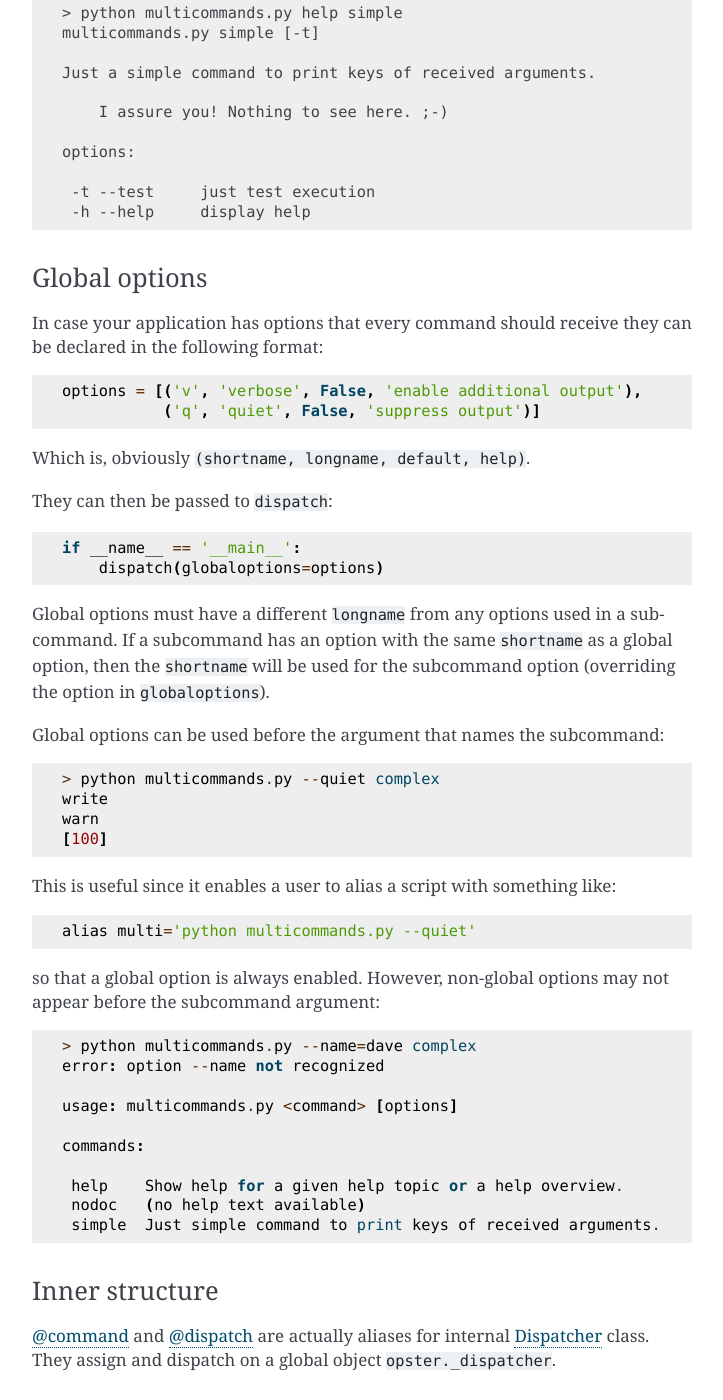
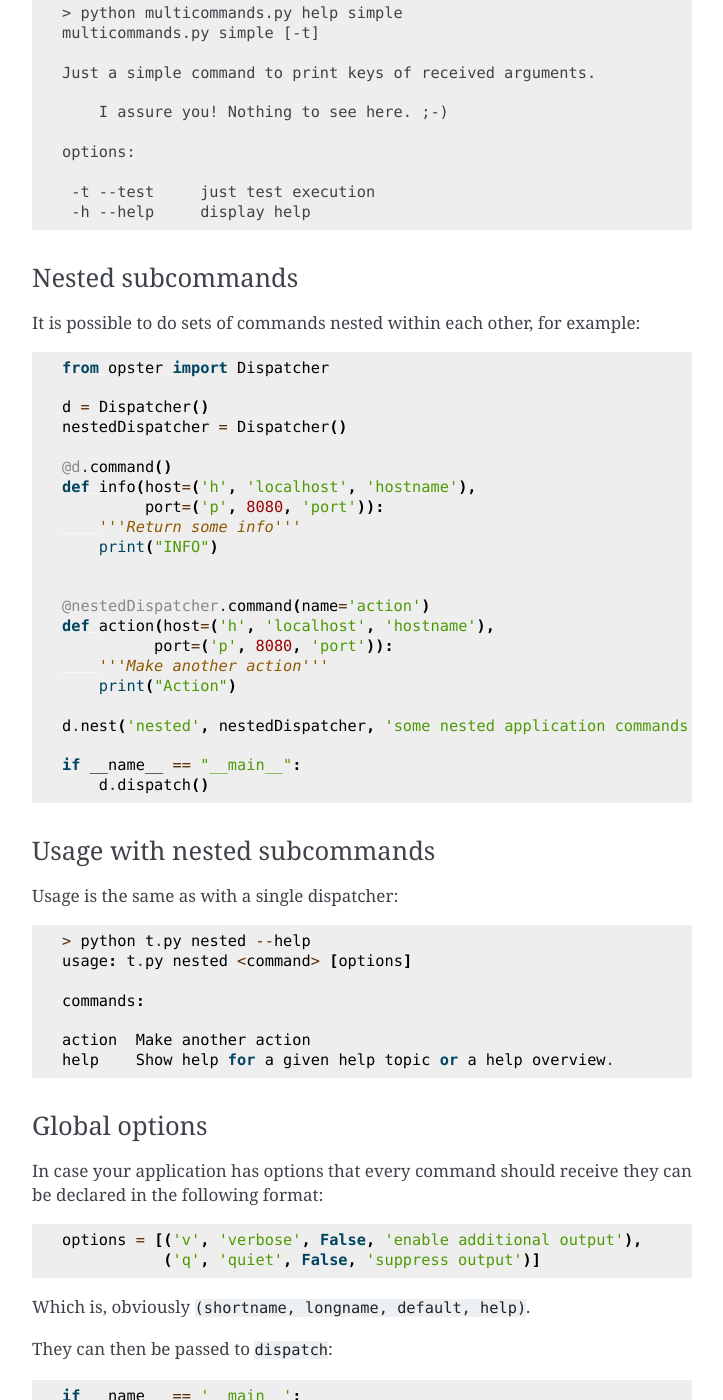
Before and after one commit to piranha/opster, a Sphinx documentation site: the page built from docs/overview.rst, in a window 1280 px wide and 1400 px high, scrolled down 3319 px. Shown: the whole window, without its empty margins (388-1111 px from the left). Built offline with Sphinx 7.4.7, drawn with Linux system fonts in a browser that asks for light colours; the version number could not be read and is left out; some of the changed text lies outside the part shown.

Commit message:
Add documentation for nested dispatchers and increment version.
In PyPI opster-3.8 package doesn't include nested dispatchers feature,
because it's probably was build from wrong branch.

```diff
--- a/docs/overview.rst
+++ b/docs/overview.rst
@@ -173,6 +173,47 @@ command::
    -t --test     just test execution
    -h --help     display help
 
+Nested subcommands
+------------------
+
+It is possible to do sets of commands nested within each other, for example::
+
+  from opster import Dispatcher
+
+  d = Dispatcher()
+  nestedDispatcher = Dispatcher()
+
+  @d.command()
+  def info(host=('h', 'localhost', 'hostname'),
+           port=('p', 8080, 'port')):
+      '''Return some info'''
+      print("INFO")
+
+
+  @nestedDispatcher.command(name='action')
+  def action(host=('h', 'localhost', 'hostname'),
+            port=('p', 8080, 'port')):
+      '''Make another action'''
+      print("Action")
+
+  d.nest('nested', nestedDispatcher, 'some nested application commands')
+
+  if __name__ == "__main__":
+      d.dispatch()
+
+Usage with nested subcommands
+-----------------------------
+Usage is the same as with a single dispatcher::
+
+  > python t.py nested --help
+  usage: t.py nested <command> [options]
+
+  commands:
+
+  action  Make another action
+  help    Show help for a given help topic or a help overview.
+
+
 Global options
 --------------
 
--- a/opster.py
+++ b/opster.py
@@ -10,7 +10,7 @@ from contextlib import contextmanager
 
 
 __all__ = ['Dispatcher', 'command', 'dispatch']
-__version__ = '3.8'
+__version__ = '3.9'
 __author__ = 'Alexander Solovyov'
 __email__ = 'alexander@solovyov.net'
 
```
